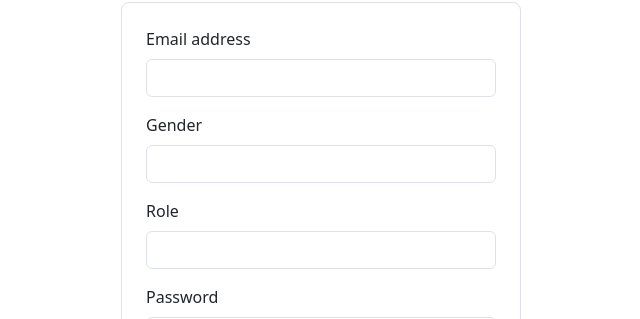
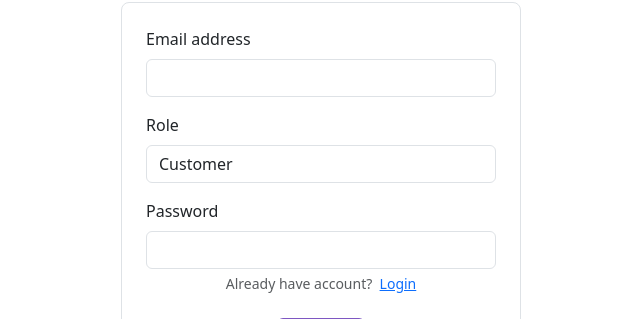
Before and after one commit to vannygigo7/waa-project-frontend, a React (Create React App) app: page /register in a window 1280 px wide. Shown: the part 235-554 px from the top of the page, without its empty margins (319-959 px from the left). Built offline with nearby package versions, Linux system fonts and the light colour scheme.

Commit message:
pre-finish authentication

```diff
--- a/src/components/LandingPage.js
+++ b/src/components/LandingPage.js
@@ -16,10 +16,14 @@ export default function LandingPage() {
 
     const navigate = useNavigate();
     const isLogin = localStorage.getItem("isLogin");
+    const user = JSON.parse(localStorage.getItem("user"));
 
     useEffect(() => {
-        if (isLogin === "true") {
+        if (isLogin !== undefined && isLogin === "true" && user?.role === "USER") {
             navigate(ROUTE.HOME)
+        }
+        if (isLogin !== undefined && isLogin === "true" && user?.role === "SELLER") {
+            navigate(ROUTE.SELLER_HOME)
         }
     }, [])
 
--- a/src/components/LoginForm.js
+++ b/src/components/LoginForm.js
@@ -21,7 +21,14 @@ export default function LoginForm() {
             .then(res => {
                 if (res.data.message === "SUCCESS"){
                     localStorage.setItem("isLogin", true)
-                    navigate(ROUTE.HOME)
+                    const user = res.data.data;
+                    localStorage.setItem("user", JSON.stringify(user))
+                    if (res.data.data.role === "USER") {
+                        navigate(ROUTE.HOME)
+                    }
+                    if (res.data.data.role === "SELLER") {
+                        navigate(ROUTE.SELLER_HOME)
+                    }
                 }
             }).catch((e)=>{
                 showToast(e.response.status, e.message);
--- a/src/components/RegisterForm.js
+++ b/src/components/RegisterForm.js
@@ -1,20 +1,31 @@
-import { Link } from "react-router-dom";
+import { Link, useNavigate } from "react-router-dom";
 import logoIcon from "../assets/images/logo.svg"
+import { registerService } from "../services/authService";
+import { ROUTE } from "../constant/route";
+import { showToast } from "../utils/utilFunctions";
+import {ToastContainer} from "react-toastify";
 
 export default function RegisterForm() {
+
+    const navigate = useNavigate();
 
     function handleRegister(e) {
         e.preventDefault();
         const form = new FormData(e.currentTarget);
-        const email = form.get("email");
-        const password = form.get("password");
-        console.log({ email, password });
         const body = {};
         for (const [key, value] of form.entries()) {
             body[key] = value;
         }
         console.log(body);
-        // Do Further input validation and submit the form
+        registerService(body)
+            .then(res => {
+                if (res.data.statusCode === 200) {
+                    navigate(ROUTE.LOGIN)
+                    showToast(res.data.status_code, res.data.message);
+                }
+            }).catch((e) => {
+                showToast(e.response.status, e.message);
+            })
     }
 
     return (
@@ -40,20 +51,10 @@ export default function RegisterForm() {
                         />
                     </div>
                     <div className="mb-3">
-                        <label htmlFor="gender-list" className="form-label"> Gender</label><br />
-                        <select name="gender" id="gender-list" className="form-control">
-                            <option value="male"></option>
-                            <option value="male">Male</option>
-                            <option value="female">Female</option>
-                        </select>
-                    </div>
-                    <div className="mb-3">
                         <label htmlFor="role-names" className="form-label">Role</label><br />
-                        <select name="roles" id="role-names" className="form-control">
-                            <option value="both"></option>
-                            <option value="customer">Customer</option>
-                            <option value="seller">Seller</option>
-                            <option value="both">Both</option>
+                        <select name="role" id="role-names" className="form-control">
+                            <option value="USER">Customer</option>
+                            <option value="SELLER">Seller</option>
                         </select>
                     </div>
                     <div className="mb-3">
@@ -81,6 +82,7 @@ export default function RegisterForm() {
                     </div>
                 </form>
             </div>
+            <ToastContainer/>
         </div>
     );
 }
--- a/src/constant/endpoint.js
+++ b/src/constant/endpoint.js
@@ -1,2 +1,3 @@
 export const PRODUCT_ENDPOINT = '/products';
 export const LOGIN_ENDPOINT = '/auth/login';
+export const REGISTER_ENDPOINT = '/api/users';
--- a/src/constant/route.js
+++ b/src/constant/route.js
@@ -4,6 +4,7 @@ export const ROUTE = {
     LOGIN: '/login',
     REGISTER: '/register',
     HOME: '/home',
+    SELLER_HOME: '/sellers/products',
     CUSTOMER_AUCTION: '/customers/auctions',
     CUSTOMER_AUCTION_DETAIL: '/customers/auctions/:id',
     SELLER_PRODUCT: '/sellers/products',
--- a/src/services/authService.js
+++ b/src/services/authService.js
@@ -1,6 +1,10 @@
 import http from "../config/http";
-import { LOGIN_ENDPOINT } from "../constant/endpoint";
+import { LOGIN_ENDPOINT, REGISTER_ENDPOINT } from "../constant/endpoint";
 
 export const loginService = (data) => {
     return http.post(LOGIN_ENDPOINT, data)
 }
+
+export const registerService = (data) => {
+    return http.post(REGISTER_ENDPOINT, data)
+}
```
